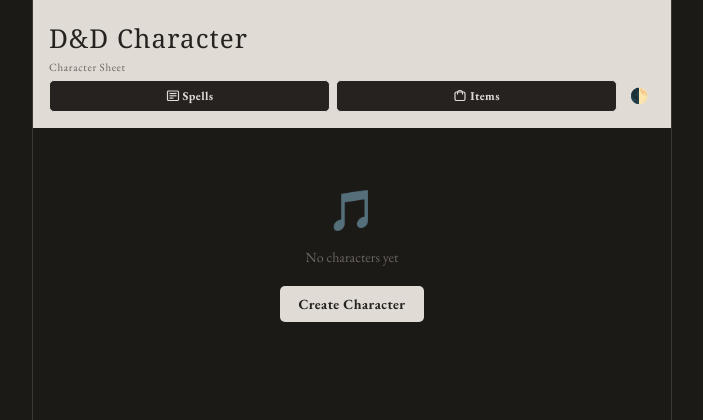
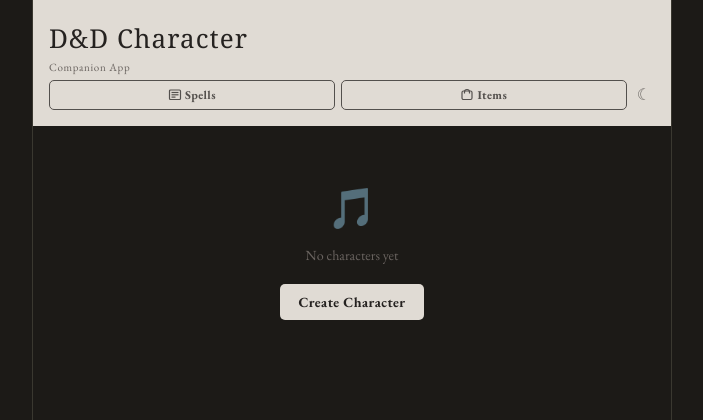
Before and after one commit to hernanescu/dnd_character, a Flask app: page / in a window 1280 px wide. Shown: the top 420 px of the page, without its empty margins (288-991 px from the left). Run offline with Flask 3, Linux system fonts and the light colour scheme; the visitor is signed in with stand-in values (Sample User, id 1); data that the repository does not hold is empty; some web fonts are replaced.

Commit message:
fix: theme toggle icon, button styles, subtitle text, char-meta uppercase
- Replace 🌓 emoji toggle with ☾/☀ symbols (matches lodestar pattern),
  using .theme-toggle-btn class that adapts color via inheritance
- Buttons in char-list-header: transparent bg + currentColor border so
  they work on both the parchment and dark header backgrounds
- "Character Sheet" → "Companion App"
- .char-meta: text-transform uppercase + wider letter-spacing,
  prevents mixed-case subclass names like "totem-warrior" looking odd

Co-Authored-By: Claude Sonnet 4.6 <noreply@anthropic.com>

```diff
--- a/static/css/app.css
+++ b/static/css/app.css
@@ -104,7 +104,7 @@ body {
   letter-spacing: 0.04em;
   line-height: 1;
 }
-.char-meta { font-family: var(--font-body); font-size: 12px; color: rgba(229, 223, 211, 0.65); letter-spacing: 0.02em; margin-top: 4px; }
+.char-meta { font-family: var(--font-body); font-size: 11px; color: rgba(229, 223, 211, 0.65); letter-spacing: 0.06em; text-transform: uppercase; margin-top: 4px; }
 .hp-badge { text-align: right; cursor: pointer; }
 .hp-num { font-size: 26px; font-weight: 700; line-height: 1; }
 .hp-num.hurt { color: #ff6b6b; }
@@ -453,6 +453,11 @@ body {
   background: var(--text); color: var(--surface);
   padding: 20px 16px 16px;
 }
+.char-list-header .btn {
+  background: transparent; color: inherit;
+  border: 1px solid currentColor; opacity: 0.75;
+}
+.char-list-header .btn:hover { opacity: 1; }
 .char-list-title {
   font-family: var(--font-display); font-size: 26px; font-weight: 500;
   letter-spacing: 0.04em;
@@ -478,6 +483,14 @@ body {
 }
 .icon-btn:hover { background: rgba(0,0,0,.05); }
 .icon-btn-danger:hover { color: #e00; }
+.theme-toggle-btn {
+  background: none; border: none; color: inherit;
+  opacity: 0.6; font-size: 1rem; line-height: 1;
+  cursor: pointer; padding: 2px 4px;
+  -webkit-tap-highlight-color: transparent;
+  transition: opacity 0.12s; flex-shrink: 0;
+}
+.theme-toggle-btn:hover { opacity: 1; }
 .char-card-wrap { position: relative; }
 .char-card-delete {
   position: absolute; top: 8px; right: 8px; z-index: 2;
--- a/static/js/builder.js
+++ b/static/js/builder.js
@@ -167,7 +167,7 @@ export async function renderSpellLibrary() {
         <button class="back-btn" style="padding:0 0 6px;color:#888" onclick="window.location='/'">‹ Characters</button>
         <div class="char-name" style="font-size:18px">Spell Library</div>
       </div>
-      <button class="icon-btn" onclick="toggleTheme()" title="Toggle theme">🌓</button>
+      <button class="theme-toggle-btn" onclick="toggleTheme()" title="Toggle theme">${document.documentElement.getAttribute('data-theme')==='dark'?'☾':'☀'}</button>
     </div>
     <div style="padding:10px 12px 0">
       <div style="display:flex;gap:6px;flex-wrap:wrap;margin-bottom:8px">
@@ -243,7 +243,7 @@ export async function renderItemLibrary() {
         <button class="back-btn" style="padding:0 0 6px;color:#888" onclick="window.location='/'">‹ Characters</button>
         <div class="char-name" style="font-size:18px">Item Library</div>
       </div>
-      <button class="icon-btn" onclick="toggleTheme()" title="Toggle theme">🌓</button>
+      <button class="theme-toggle-btn" onclick="toggleTheme()" title="Toggle theme">${document.documentElement.getAttribute('data-theme')==='dark'?'☾':'☀'}</button>
     </div>
     <div style="padding:10px 12px 0">
       <div style="display:flex;gap:6px;flex-wrap:wrap;margin-bottom:6px">
@@ -343,11 +343,11 @@ export async function renderList() {
   app.innerHTML = `
     <div class="char-list-header">
       <div class="char-list-title">D&amp;D Character</div>
-      <div class="char-list-sub">Character Sheet</div>
+      <div class="char-list-sub">Companion App</div>
       <div style="display:flex;gap:6px;margin-top:6px">
         <button class="btn btn-sm btn-outline" onclick="window.location='/?view=spells'" style="flex:1"><svg width="14" height="14" viewBox="0 0 14 14" fill="none" style="vertical-align:middle;margin-right:3px"><rect x="1.5" y="2" width="11" height="9.5" rx="1" stroke="currentColor" stroke-width="1.2" fill="none"/><line x1="3.5" y1="4.5" x2="10.5" y2="4.5" stroke="currentColor" stroke-width="1.2"/><line x1="3.5" y1="6.8" x2="10.5" y2="6.8" stroke="currentColor" stroke-width="1.2"/><line x1="3.5" y1="9.1" x2="7.5" y2="9.1" stroke="currentColor" stroke-width="1.2"/></svg>Spells</button>
         <button class="btn btn-sm btn-outline" onclick="window.location='/?view=items'" style="flex:1"><svg width="14" height="14" viewBox="0 0 14 14" fill="none" style="vertical-align:middle;margin-right:3px"><rect x="2" y="3" width="10" height="8.5" rx="1.5" stroke="currentColor" stroke-width="1.2" fill="none"/><path d="M4.5 5.5V4a2.5 2.5 0 015 0v1.5" stroke="currentColor" stroke-width="1.2" fill="none"/></svg>Items</button>
-        <button class="icon-btn" onclick="toggleTheme()" title="Toggle theme">🌓</button>
+        <button class="theme-toggle-btn" onclick="toggleTheme()" title="Toggle theme">${document.documentElement.getAttribute('data-theme')==='dark'?'☾':'☀'}</button>
       </div>
     </div>
     <div id="char-list-body" style="padding:8px 0"></div>
@@ -444,7 +444,7 @@ function _renderStep() {
       <div class="builder-header-top">
         <button class="back-btn" onclick="${step === 1 ? "window.location='/'" : 'prevStep()'}" style="padding:0">‹ ${step === 1 ? 'Back' : 'Previous'}</button>
         <div class="builder-title">New Character</div>
-        <button class="icon-btn" onclick="event.stopPropagation();toggleTheme()" title="Toggle theme" style="margin-left:auto">🌓</button>
+        <button class="theme-toggle-btn" onclick="event.stopPropagation();toggleTheme()" title="Toggle theme" style="margin-left:auto">${document.documentElement.getAttribute('data-theme')==='dark'?'☾':'☀'}</button>
       </div>
       <div class="step-dots">${labels.map((_, i) => `<div class="step-dot ${i + 1 < step ? 'done' : i + 1 === step ? 'active' : ''}"></div>`).join('')}</div>
       <div class="step-label">Step ${step} of ${total} — ${labels[step - 1]}</div>
@@ -873,6 +873,9 @@ window.toggleTheme = () => {
   const next = cur === 'dark' ? 'light' : 'dark';
   document.documentElement.setAttribute('data-theme', next);
   localStorage.setItem('dnd-theme', next);
+  document.querySelectorAll('.theme-toggle-btn').forEach(btn => {
+    btn.textContent = next === 'dark' ? '☾' : '☀';
+  });
 };
 
 // Global handlers (called from onclick)
--- a/static/js/sheet.js
+++ b/static/js/sheet.js
@@ -172,6 +172,9 @@ window.toggleTheme = () => {
   const next = cur === 'dark' ? 'light' : 'dark';
   document.documentElement.setAttribute('data-theme', next);
   localStorage.setItem('dnd-theme', next);
+  document.querySelectorAll('.theme-toggle-btn').forEach(btn => {
+    btn.textContent = next === 'dark' ? '☾' : '☀';
+  });
 };
 
 function skillBonus(skillKey, skillAbility) {
@@ -236,7 +239,7 @@ function render() {
               <span class="stat-pill-val" style="${hpPct <= 0.3 ? 'color:#ff6b6b' : ''}">${char.hp_current}</span>
               / ${char.hp_max} HP
             </div>
-            <button class="icon-btn" onclick="event.stopPropagation();toggleTheme()" title="Toggle theme">🌓</button>
+            <button class="theme-toggle-btn" onclick="event.stopPropagation();toggleTheme()" title="Toggle theme">${document.documentElement.getAttribute('data-theme')==='dark'?'☾':'☀'}</button>
             <button class="icon-btn icon-btn-danger" onclick="event.stopPropagation();deleteCurrentChar(${char.id},'${escHtml(char.name)}')" title="Delete character">✕</button>
           </div>
         </div>
```
